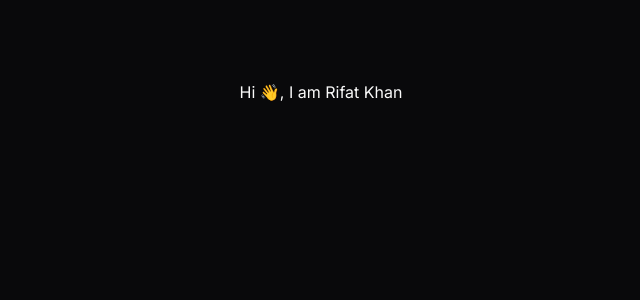
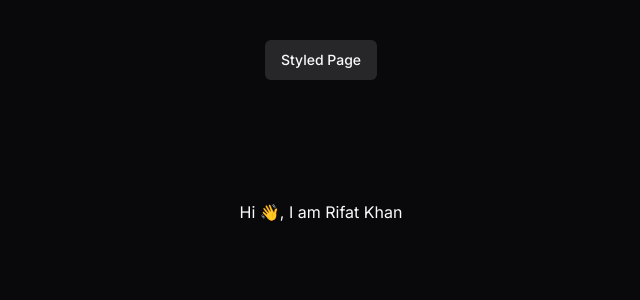
Before and after one commit to StepAsideLiL/stepasidelil, a Next.js app: page /simple in a window 1280 px wide. Shown: the top 300 px of the page, without its empty margins (319-959 px from the left). Built offline with nearby package versions, Linux system fonts and the light colour scheme.

Commit message:
add: SimplePageNavbar to simple page layout

```diff
--- a/app/simple/layout.tsx
+++ b/app/simple/layout.tsx
@@ -1,3 +1,11 @@
+import SimplePageNavbar from "@/components/uis/simple-page-navbar";
+
 export default function Layout({ children }: { children: React.ReactNode }) {
-  return <>{children}</>;
+  return (
+    <>
+      <SimplePageNavbar />
+
+      {children}
+    </>
+  );
 }
```
